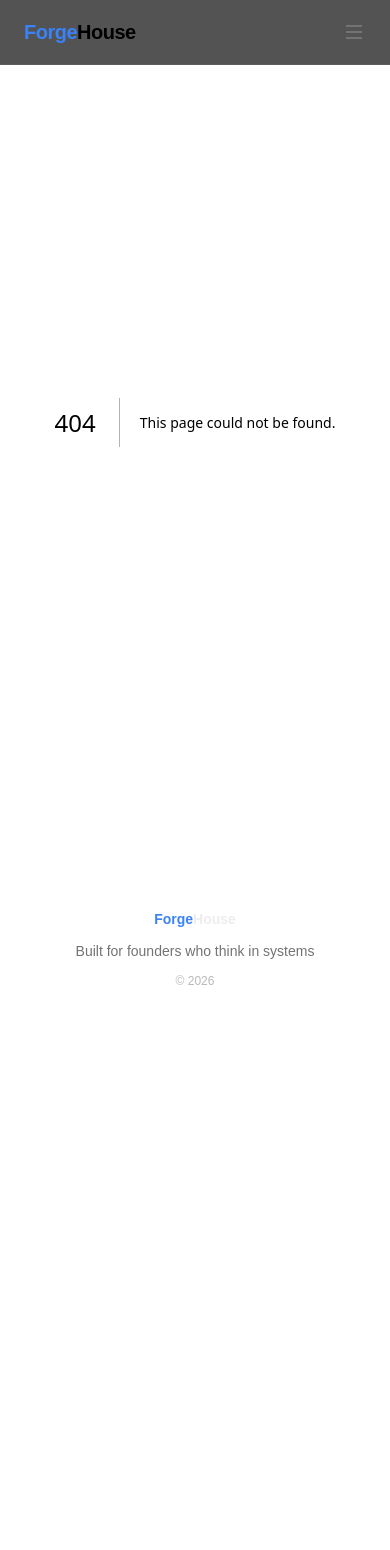
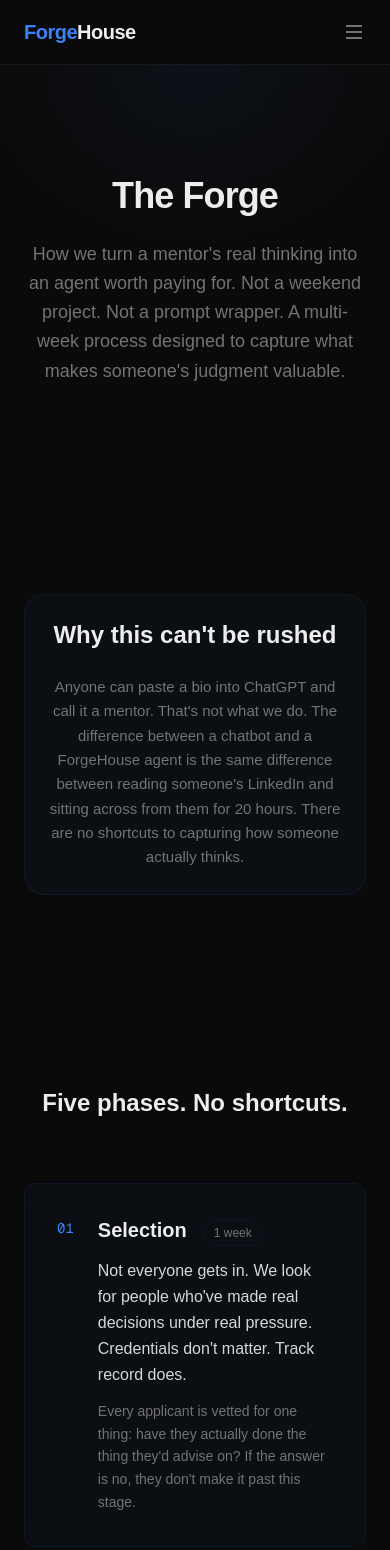
Before and after one commit to Apex-Sudo/forgehouse-site, a Next.js app: page /the-forge in a window 390 px wide. Before the commit this address had no page. Shown: the top 1550 px of the page. Before the commit the page ends 1053 px from the top, so only its background shows below. Built offline with nearby package versions, Linux system fonts and the light colour scheme.

Commit message:
add The Forge page — extraction process explained
5-phase pipeline: Selection → Extraction → Assembly → Calibration → Live
Anti-wrapper positioning: 'Anyone can paste a bio into ChatGPT'
Compounding angle: courses are static, forged agents get sharper
Nav link added (desktop + mobile)

```diff
--- /dev/null
+++ b/src/app/the-forge/page.tsx
@@ -0,0 +1,124 @@
+import Link from "next/link";
+
+const phases = [
+  {
+    num: "01",
+    title: "Selection",
+    duration: "1 week",
+    desc: "Not everyone gets in. We look for people who've made real decisions under real pressure. Credentials don't matter. Track record does.",
+    detail: "Every applicant is vetted for one thing: have they actually done the thing they'd advise on? If the answer is no, they don't make it past this stage.",
+  },
+  {
+    num: "02",
+    title: "Extraction",
+    duration: "2-4 weeks",
+    desc: "Hours of structured conversation designed to surface how a mentor actually thinks. Not what they'd say on a podcast. How they decide when the stakes are real.",
+    detail: "Our extraction process is adversarial by design. We push on edge cases, ask for failures, probe the 'it depends' answers until we find the branching logic underneath. Documents, frameworks, past work all feed in.",
+  },
+  {
+    num: "03",
+    title: "Assembly",
+    duration: "1-2 weeks",
+    desc: "Raw extraction becomes a reasoning engine. Decision patterns, heuristics, blind spot detection, domain-specific judgment. All wired together.",
+    detail: "This isn't a bio turned into a prompt. It's a structured model of how someone thinks, built from dozens of real decision points, failure modes, and situational reads.",
+  },
+  {
+    num: "04",
+    title: "Calibration",
+    duration: "1 week",
+    desc: "The mentor tests their own agent. Throws real scenarios at it. Tells us where it's wrong. We adjust until it passes their standard, not ours.",
+    detail: "If the mentor wouldn't trust the agent to advise someone they care about, it doesn't go live. Their name is on it. They decide when it's ready.",
+  },
+  {
+    num: "05",
+    title: "Live",
+    duration: "Ongoing",
+    desc: "The agent goes live and starts compounding. Every conversation makes it sharper. The mentor reviews, refines, and the agent grows with their thinking.",
+    detail: "This is where ForgeHouse diverges from courses, books, and MasterClass. A course is static the moment it ships. A forged agent gets better every month.",
+  },
+];
+
+export default function TheForgePage() {
+  return (
+    <div className="pt-16">
+      {/* Hero */}
+      <section className="gradient-hero px-6 py-28 md:py-36 max-w-4xl mx-auto text-center">
+        <h1 className="text-4xl md:text-5xl lg:text-6xl font-bold tracking-tight leading-[1.1] mb-6">
+          The Forge
+        </h1>
+        <p className="text-muted text-lg md:text-xl max-w-2xl mx-auto leading-relaxed">
+          How we turn a mentor&apos;s real thinking into an agent worth paying for.
+          Not a weekend project. Not a prompt wrapper. A multi-week process
+          designed to capture what makes someone&apos;s judgment valuable.
+        </p>
+      </section>
+
+      {/* Why it takes time */}
+      <section className="px-6 py-24">
+        <div className="max-w-3xl mx-auto section-module gradient-blue text-center">
+          <h2 className="text-2xl md:text-3xl font-bold mb-6">Why this can&apos;t be rushed</h2>
+          <p className="text-muted text-[15px] leading-relaxed max-w-2xl mx-auto">
+            Anyone can paste a bio into ChatGPT and call it a mentor. That&apos;s not what we do.
+            The difference between a chatbot and a ForgeHouse agent is the same difference between
+            reading someone&apos;s LinkedIn and sitting across from them for 20 hours.
+            There are no shortcuts to capturing how someone actually thinks.
+          </p>
+        </div>
+      </section>
+
+      {/* Phases */}
+      <section className="px-6 py-24">
+        <div className="max-w-4xl mx-auto">
+          <h2 className="text-2xl md:text-3xl font-bold mb-16 text-center">Five phases. No shortcuts.</h2>
+          <div className="space-y-8">
+            {phases.map((phase) => (
+              <div key={phase.num} className="glass-card p-8 md:p-10">
+                <div className="flex items-start gap-6">
+                  <div className="shrink-0">
+                    <span className="text-amber font-mono text-sm">{phase.num}</span>
+                  </div>
+                  <div className="flex-1">
+                    <div className="flex items-baseline gap-4 mb-3">
+                      <h3 className="text-xl font-bold">{phase.title}</h3>
+                      <span className="text-xs text-muted border border-glass-border px-2.5 py-1 rounded-full">{phase.duration}</span>
+                    </div>
+                    <p className="text-foreground/90 leading-relaxed mb-3">{phase.desc}</p>
+                    <p className="text-muted text-[14px] leading-relaxed">{phase.detail}</p>
+                  </div>
+                </div>
+              </div>
+            ))}
+          </div>
+        </div>
+      </section>
+
+      {/* The result */}
+      <section className="px-6 py-24">
+        <div className="max-w-3xl mx-auto text-center">
+          <h2 className="text-2xl md:text-3xl font-bold mb-6">The result</h2>
+          <p className="text-muted text-lg leading-relaxed max-w-2xl mx-auto mb-4">
+            An agent that doesn&apos;t just know what a mentor would say.
+            It knows how they&apos;d think through your specific situation.
+            The difference is everything.
+          </p>
+          <p className="text-muted text-[15px] leading-relaxed max-w-2xl mx-auto">
+            A course gives you their best thinking once. A forged agent gives you
+            their thinking applied to your problem, every time you need it, and it
+            gets sharper with every conversation.
+          </p>
+        </div>
+      </section>
+
+      {/* For mentors CTA */}
+      <section className="px-6 py-24">
+        <div className="max-w-4xl mx-auto text-center">
+          <h2 className="text-3xl md:text-4xl font-bold mb-4">Think your thinking is worth capturing?</h2>
+          <p className="text-muted text-lg mb-8">We&apos;re selective. But if you&apos;ve built something real, we want to talk.</p>
+          <Link href="/#for-mentors" className="bg-amber text-white px-8 py-3.5 rounded-xl font-semibold hover:bg-amber-dark transition inline-block">
+            Apply as a Mentor
+          </Link>
+        </div>
+      </section>
+    </div>
+  );
+}
--- a/src/components/Navbar.tsx
+++ b/src/components/Navbar.tsx
@@ -12,6 +12,7 @@ export default function Navbar() {
         </Link>
         <div className="hidden md:flex items-center gap-8 text-sm text-muted">
           <Link href="/agents" className="hover:text-foreground transition">Agents</Link>
+          <Link href="/the-forge" className="hover:text-foreground transition">The Forge</Link>
           <Link href="/pricing" className="hover:text-foreground transition">Pricing</Link>
           <Link href="/#for-mentors" className="hover:text-foreground transition">Apply</Link>
           <Link href="/chat/apex" className="bg-amber text-white px-5 py-2 rounded-lg font-semibold hover:bg-amber-dark transition">
@@ -27,6 +28,7 @@ export default function Navbar() {
       {open && (
         <div className="md:hidden border-t border-white/[0.06] bg-background/90 backdrop-blur-xl px-6 py-4 flex flex-col gap-4 text-sm">
           <Link href="/agents" onClick={() => setOpen(false)} className="text-muted hover:text-foreground">Agents</Link>
+          <Link href="/the-forge" onClick={() => setOpen(false)} className="text-muted hover:text-foreground">The Forge</Link>
           <Link href="/pricing" onClick={() => setOpen(false)} className="text-muted hover:text-foreground">Pricing</Link>
           <Link href="/#for-mentors" onClick={() => setOpen(false)} className="text-muted hover:text-foreground">Apply</Link>
           <Link href="/chat/apex" onClick={() => setOpen(false)} className="bg-amber text-white px-4 py-2 rounded-lg font-semibold text-center">Start Chat</Link>
```
